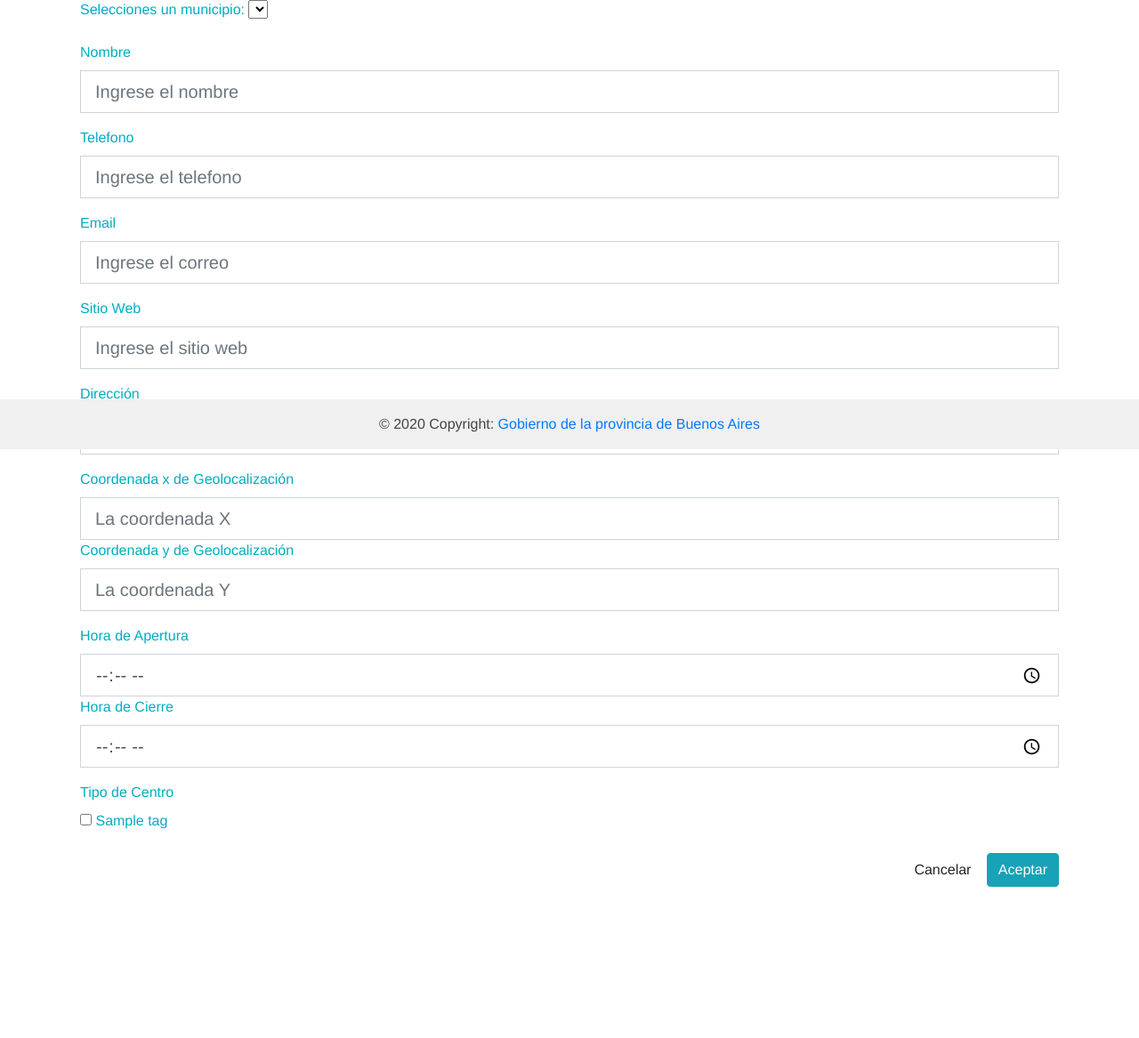
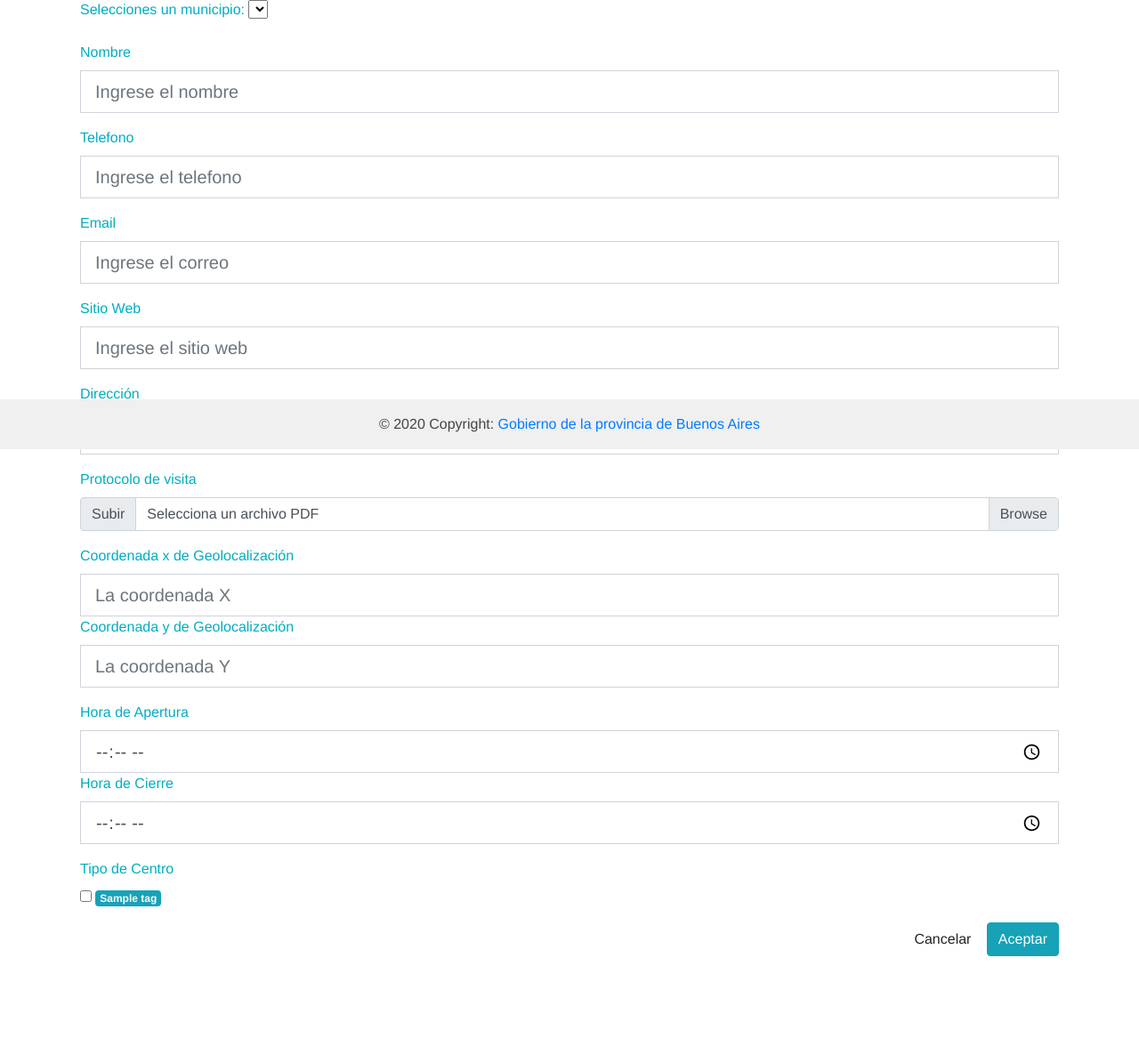
Before and after one commit to emanuelbas/donaciones-codvid19, a Flask app: template app/templates/centro_de_ayuda/crear_centro.html in a window 1280 px wide. Shown: the part 295-1462 px from the top of the page at 89% size. Before the commit the page ends 1292 px from the top, so only its background shows below. Run offline with Flask 2, Linux system fonts and the light colour scheme; data comes from the database, SQL or seed files in the repository; the template is opened without the code that fills it: values that come from a table or form of the project are taken from there, most other values are stand-ins (such as "Sample title", 1, 10 or a date in 2020); lists and menus that the app fills with data are empty; some libraries are stand-ins or nearby versions.

Commit message:
Agrego boton de upload al alta centro

```diff
--- a/app/templates/centro_de_ayuda/crear_centro.html
+++ b/app/templates/centro_de_ayuda/crear_centro.html
@@ -55,7 +55,19 @@
                 <input type="text" class="form-control form-control-lg rounded-0" name="direccion" id="direccion" placeholder="Ingrese la dirección" required>
             </section>
 
-
+            <section class="form-group">
+                <label for="contenido"> Protocolo de visita </label>
+                <div class="input-group">
+                  <div class="input-group-prepend">
+                    <span class="input-group-text" id="inputGroupFileAddon01">Subir</span>
+                  </div>
+                  <div class="custom-file">
+                    <input type="file" class="custom-file-input" id="inputGroupFile01"
+                      aria-describedby="inputGroupFileAddon01">
+                    <label class="custom-file-label" for="inputGroupFile01">Selecciona un archivo PDF</label>
+                  </div>
+                </div>
+            </section>
 
             <section class="form-group">
                 <label for="contenido"> Coordenada x de Geolocalización </label>
@@ -84,7 +96,7 @@
                 <label for="contenido"> Tipo de Centro </label><br>
                 {% for tag in tipos %}
                 <input type="checkbox" id="cb{{tag.id}}" name="tipos" value="{{tag.id}}">
-                <label for="cb{{tag.id}}"> {{tag.nombre}}</label><br>
+                <span class="badge badge-info">{{tag.nombre}}</span><br>
                 {% endfor %}
             </section>
 
```
